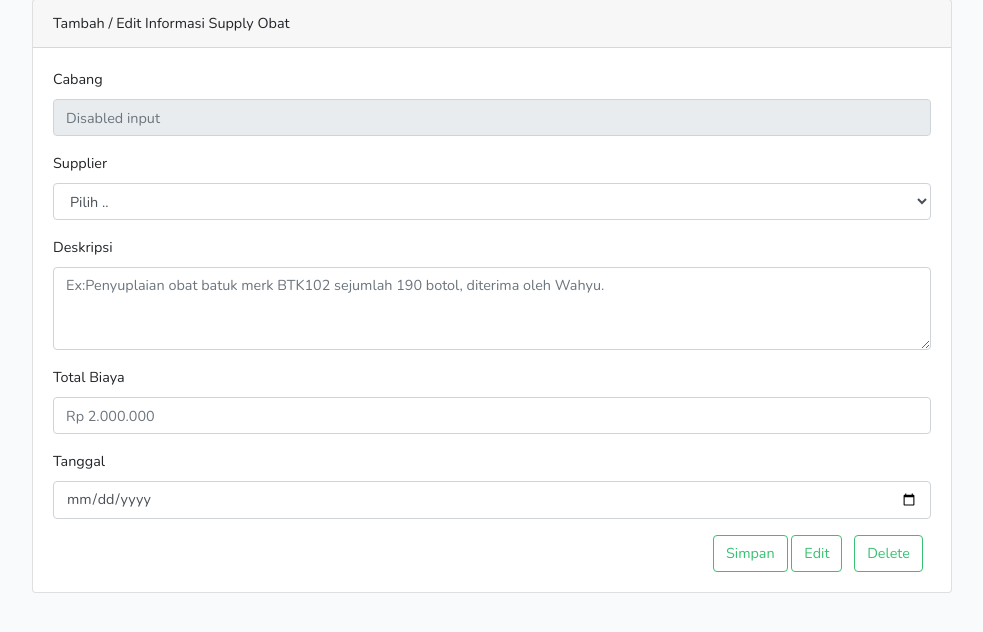
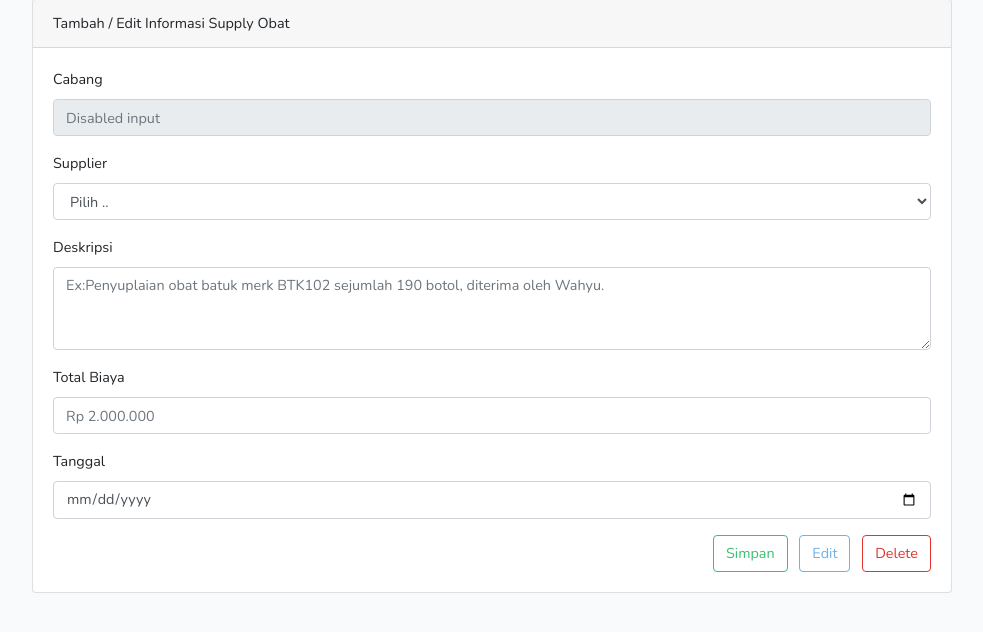
Before and after one commit to omandotkom/eapotek, a Laravel app: page /input/supplyobat in a window 1280 px wide. Shown: the part 80-712 px from the top of the page, without its empty margins (148-1131 px from the left). Run offline with Laravel 8, Linux system fonts and the light colour scheme; data comes from the database, SQL or seed files in the repository; data that the repository does not hold is empty; some libraries are stand-ins or nearby versions.

Commit message:
Merubah warna tombol Halaman Input Note Supply

```diff
--- a/resources/views/input/supplyobat.blade.php
+++ b/resources/views/input/supplyobat.blade.php
@@ -40,9 +40,9 @@
                             <input type="date" id="tanggal" class="form-control">
                         </div>
                         <div class="text-right">
-                            <button type="submit" onclick="onSubmitClicked();" id="send_form" class="btn btn-outline-success">Simpan</button>
-                            <button type="submit" onclick="onSubmitClicked();" id="edit_form" class="btn btn-outline-success mr-2">Edit</button>
-                            <button type="submit" onclick="onSubmitClicked();" id="delete_form" class="btn btn-outline-success mr-2">Delete</button>
+                            <button type="submit" onclick="onSubmitClicked();" id="send_form" class="btn btn-outline-success mr-2">Simpan</button>
+                            <button type="submit" onclick="onSubmitClicked();" id="edit_form" class="btn btn-outline-info mr-2">Edit</button>
+                            <button type="submit" onclick="onSubmitClicked();" id="delete_form" class="btn btn-outline-danger">Delete</button>
                         </div>
                         <script>
                             async function onSubmitClicked() {
```
